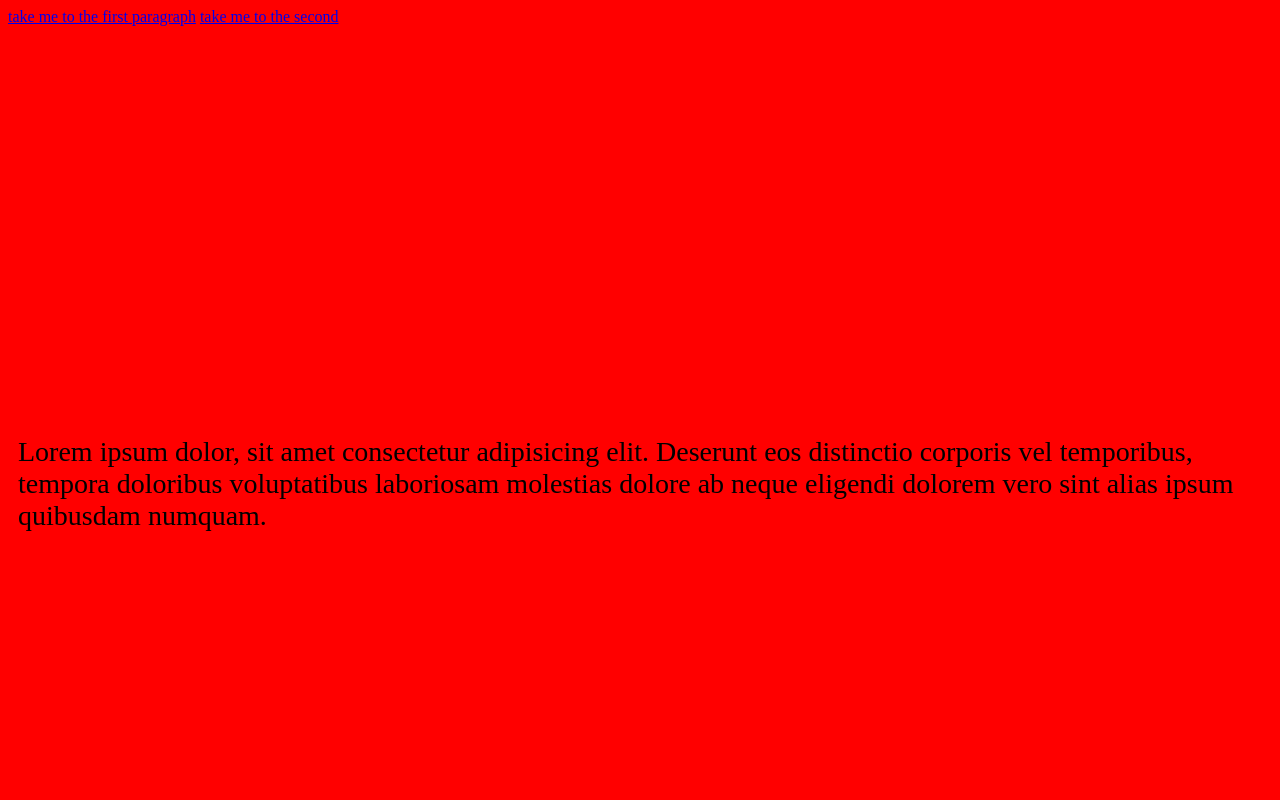
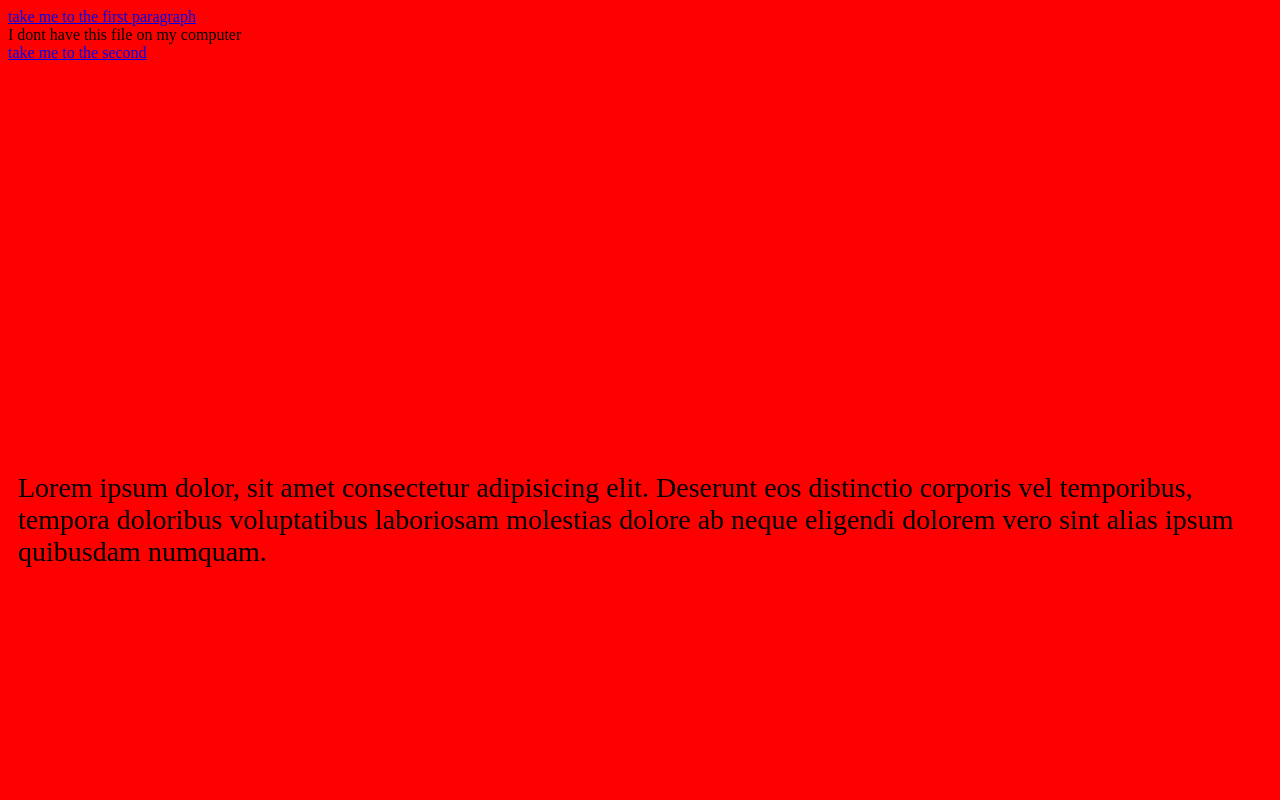
Before and after one commit to ehsanmavaei/css-selectors, a plain HTML site: page index.html in a window 1280 px wide. Shown: the top 800 px of the page. Drawn offline with Linux system fonts and the light colour scheme.

Commit message:
things I dont  have om my PC

```diff
--- a/index.html
+++ b/index.html
@@ -9,6 +9,7 @@
   <body>
 
 <a href="#first">take me to the first paragraph</a>
+      <div>I dont have this file on my computer</div>
 <a href="#second">take me to the second</a>
 <p id="first">Lorem ipsum dolor, sit amet consectetur adipisicing elit. Deserunt eos distinctio corporis vel temporibus, tempora doloribus voluptatibus laboriosam molestias dolore ab neque eligendi dolorem vero sint alias ipsum quibusdam numquam.</p>
 <p id="second">Lorem ipsum dolor s changes are on the way  Consectetur ab quo explicabo autem non tempore enim! Sunt nihil numquam ab? Minus assumenda at, exercitationem illum eaque rem! Animi, temporibus odit.</p>
```
